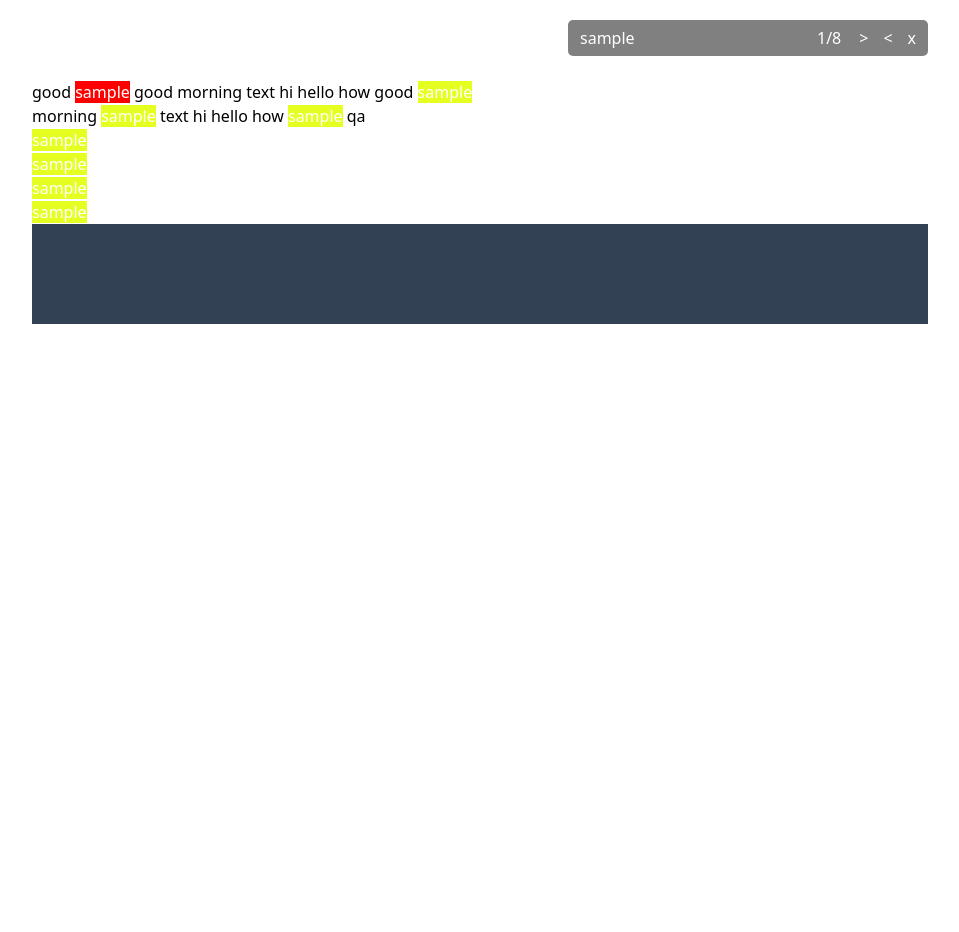
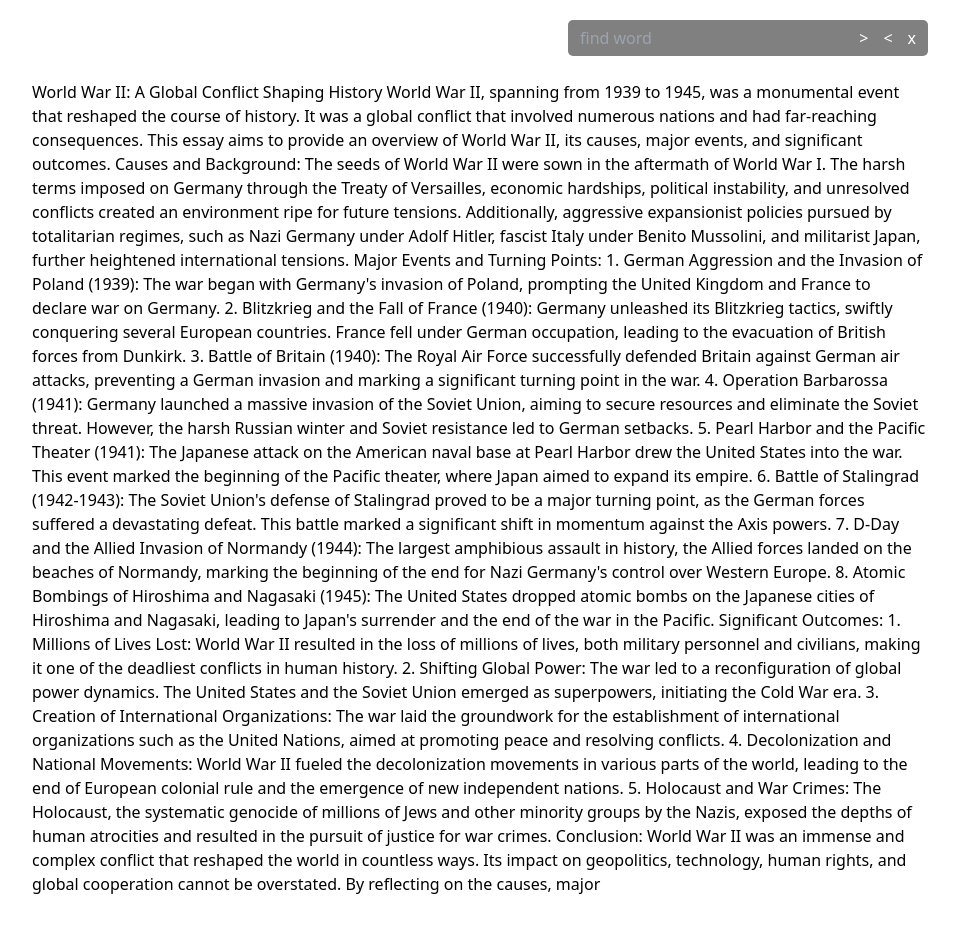
Before and after one commit to Cphasanulbanna/Keyword-Finder-React, a React (Vite) app: page / in a window 1280 px wide. Shown: the top 932 px of the page, without its empty margins (160-1119 px from the left). Before the commit the page ends 800 px from the top, so only its background shows below. Built offline with nearby package versions, Linux system fonts and the light colour scheme.

Commit message:
searchbar component functionality improved

```diff
--- a/src/components/Home.jsx
+++ b/src/components/Home.jsx
@@ -2,19 +2,20 @@ import React, { useEffect, useRef, useState } from "react";
 import { SearchBox } from "../modals/SearchBox";
 
 export const Home = () => {
-    const [query, setQuery] = useState("sample");
+    const [query, setQuery] = useState("");
     const [currentIndex, setCurrentIndex] = useState(0);
     const [totalMatch, setTotalMatch] = useState(0);
 
     const handleChange = (e) => {
-        setQuery(e.target.value);
+        const value = e.target.value.toLowerCase();
+        setQuery(value);
     };
 
-    const prev = () => {
+    const previousText = () => {
         setCurrentIndex((prev) => (prev - 1 >= 0 ? prev - 1 : 0));
     };
 
-    const next = () => {
+    const nextText = () => {
         setCurrentIndex((prev) => (prev + 1 < totalMatch ? prev + 1 : 0));
     };
 
@@ -24,21 +25,22 @@ export const Home = () => {
         let count = 0;
         const allTextElements = bodyRef.current.querySelectorAll("h1, h2, h3, h4, h5, h6, p, a");
 
-        allTextElements.forEach((element, i) => {
+        allTextElements.forEach((element) => {
             const innerText = element.innerText;
+            const regex = new RegExp(query, "gi");
 
-            const highlightedLetters = innerText.replaceAll(query, () => {
+            const highlightedLetters = innerText.replaceAll(regex, (matchedWord) => {
                 const classname = "yellow";
 
-                const el = document.createElement("span");
+                const span = document.createElement("span");
 
-                el.classList.add(classname);
-                if (query) {
-                    el.textContent = query;
+                span.classList.add(classname);
+                if (matchedWord) {
+                    span.textContent = matchedWord;
                 }
 
                 count++;
-                return el.outerHTML;
+                return span.outerHTML;
             });
 
             element.innerHTML = highlightedLetters;
@@ -61,19 +63,65 @@ export const Home = () => {
                 query={query}
                 setQuery={setQuery}
                 handleChange={handleChange}
-                prev={prev}
-                next={next}
+                previousText={previousText}
+                nextText={nextText}
                 totalMatch={totalMatch}
                 currentIndex={currentIndex}
             />
             <section className="wrapper">
-                <p>good sample good morning text hi hello how good sample</p>
-                <p> morning sample text hi hello how sample qa</p>
-                <h1> sample</h1>
-                <h1> sample</h1>
-                <h1> sample</h1>
-                <h2> sample</h2>
-                <div className="text-justify leading-8 text-red-700 bg-slate-700 h-[100px]"></div>
+                <p>
+                    World War II: A Global Conflict Shaping History World War II, spanning from 1939
+                    to 1945, was a monumental event that reshaped the course of history. It was a
+                    global conflict that involved numerous nations and had far-reaching
+                    consequences. This essay aims to provide an overview of World War II, its
+                    causes, major events, and significant outcomes. Causes and Background: The seeds
+                    of World War II were sown in the aftermath of World War I. The harsh terms
+                    imposed on Germany through the Treaty of Versailles, economic hardships,
+                    political instability, and unresolved conflicts created an environment ripe for
+                    future tensions. Additionally, aggressive expansionist policies pursued by
+                    totalitarian regimes, such as Nazi Germany under Adolf Hitler, fascist Italy
+                    under Benito Mussolini, and militarist Japan, further heightened international
+                    tensions. Major Events and Turning Points: 1. German Aggression and the Invasion
+                    of Poland (1939): The war began with Germany's invasion of Poland, prompting the
+                    United Kingdom and France to declare war on Germany. 2. Blitzkrieg and the Fall
+                    of France (1940): Germany unleashed its Blitzkrieg tactics, swiftly conquering
+                    several European countries. France fell under German occupation, leading to the
+                    evacuation of British forces from Dunkirk. 3. Battle of Britain (1940): The
+                    Royal Air Force successfully defended Britain against German air attacks,
+                    preventing a German invasion and marking a significant turning point in the war.
+                    4. Operation Barbarossa (1941): Germany launched a massive invasion of the
+                    Soviet Union, aiming to secure resources and eliminate the Soviet threat.
+                    However, the harsh Russian winter and Soviet resistance led to German setbacks.
+                    5. Pearl Harbor and the Pacific Theater (1941): The Japanese attack on the
+                    American naval base at Pearl Harbor drew the United States into the war. This
+                    event marked the beginning of the Pacific theater, where Japan aimed to expand
+                    its empire. 6. Battle of Stalingrad (1942-1943): The Soviet Union's defense of
+                    Stalingrad proved to be a major turning point, as the German forces suffered a
+                    devastating defeat. This battle marked a significant shift in momentum against
+                    the Axis powers. 7. D-Day and the Allied Invasion of Normandy (1944): The
+                    largest amphibious assault in history, the Allied forces landed on the beaches
+                    of Normandy, marking the beginning of the end for Nazi Germany's control over
+                    Western Europe. 8. Atomic Bombings of Hiroshima and Nagasaki (1945): The United
+                    States dropped atomic bombs on the Japanese cities of Hiroshima and Nagasaki,
+                    leading to Japan's surrender and the end of the war in the Pacific. Significant
+                    Outcomes: 1. Millions of Lives Lost: World War II resulted in the loss of
+                    millions of lives, both military personnel and civilians, making it one of the
+                    deadliest conflicts in human history. 2. Shifting Global Power: The war led to a
+                    reconfiguration of global power dynamics. The United States and the Soviet Union
+                    emerged as superpowers, initiating the Cold War era. 3. Creation of
+                    International Organizations: The war laid the groundwork for the establishment
+                    of international organizations such as the United Nations, aimed at promoting
+                    peace and resolving conflicts. 4. Decolonization and National Movements: World
+                    War II fueled the decolonization movements in various parts of the world,
+                    leading to the end of European colonial rule and the emergence of new
+                    independent nations. 5. Holocaust and War Crimes: The Holocaust, the systematic
+                    genocide of millions of Jews and other minority groups by the Nazis, exposed the
+                    depths of human atrocities and resulted in the pursuit of justice for war
+                    crimes. Conclusion: World War II was an immense and complex conflict that
+                    reshaped the world in countless ways. Its impact on geopolitics, technology,
+                    human rights, and global cooperation cannot be overstated. By reflecting on the
+                    causes, major
+                </p>
             </section>
         </section>
     );
--- a/src/modals/SearchBox.jsx
+++ b/src/modals/SearchBox.jsx
@@ -1,6 +1,13 @@
 import React from "react";
 
-export const SearchBox = ({ query, handleChange, prev, next, currentIndex, totalMatch }) => {
+export const SearchBox = ({
+    query,
+    handleChange,
+    previousText,
+    nextText,
+    currentIndex,
+    totalMatch,
+}) => {
     return (
         <div className="max-w-[360px] w-[100%] absolute top-[20px] right-[15%] z-10 rounded-[5px] overflow-hidden p-[6px] bg-[gray]">
             <div className="flex items-center gap-[10px] text-[#fff]">
@@ -12,14 +19,20 @@ export const SearchBox = ({ query, handleChange, prev, next, currentIndex, total
                         onChange={handleChange}
                         value={query}
                     />
-                    <span className="inline-block h-[100%] w-[80px]">
-                        {currentIndex + 1}/{totalMatch}
+                    <span className=" h-[100%] w-[80px] flex justify-between">
+                        {query && (
+                            <>
+                                <span>{currentIndex + 1}</span>
+                                <span>/</span>
+                                <span>{totalMatch}</span>
+                            </>
+                        )}
                     </span>
                 </div>
 
                 <div className="right flex justify-end items-center w-[40%] px-[6px] gap-[15px]">
-                    <button onClick={next}>{">"}</button>
-                    <button onClick={prev}>{"<"}</button>
+                    <button onClick={nextText}>{">"}</button>
+                    <button onClick={previousText}>{"<"}</button>
                     <button>{"x"}</button>
                 </div>
             </div>
```
